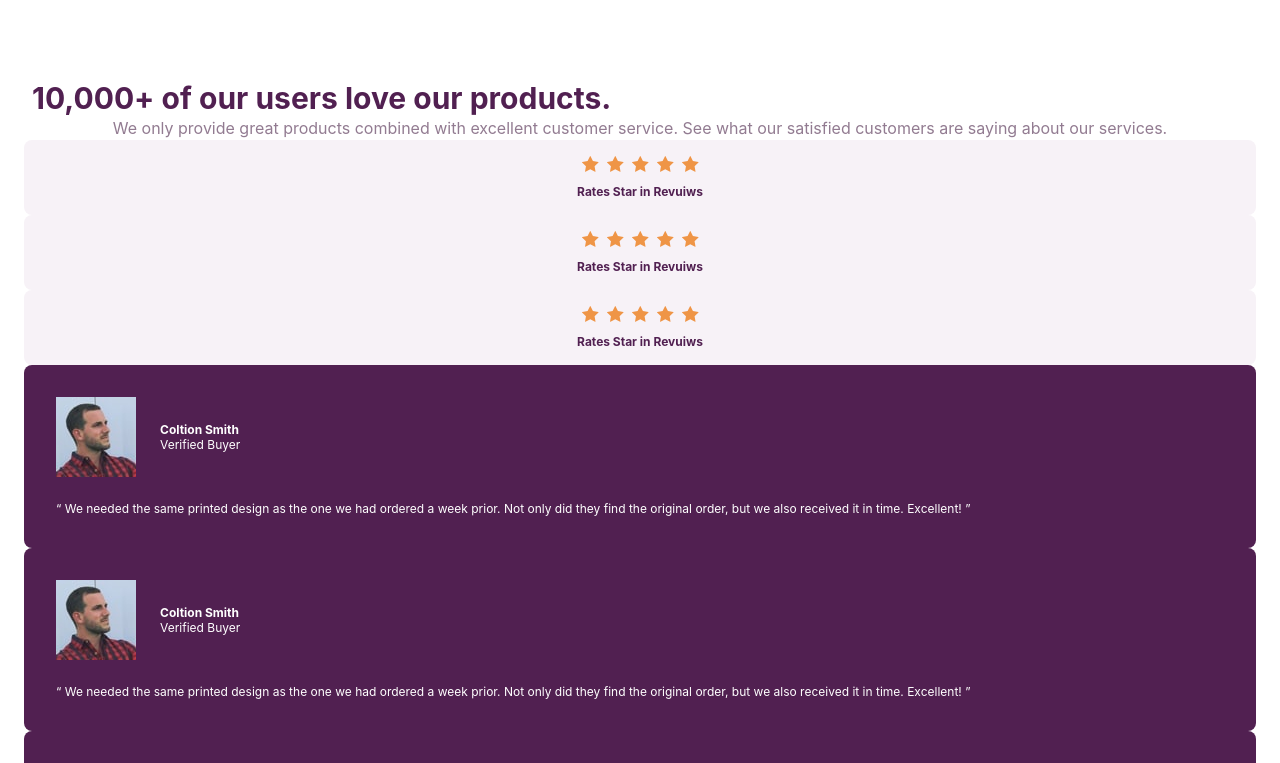
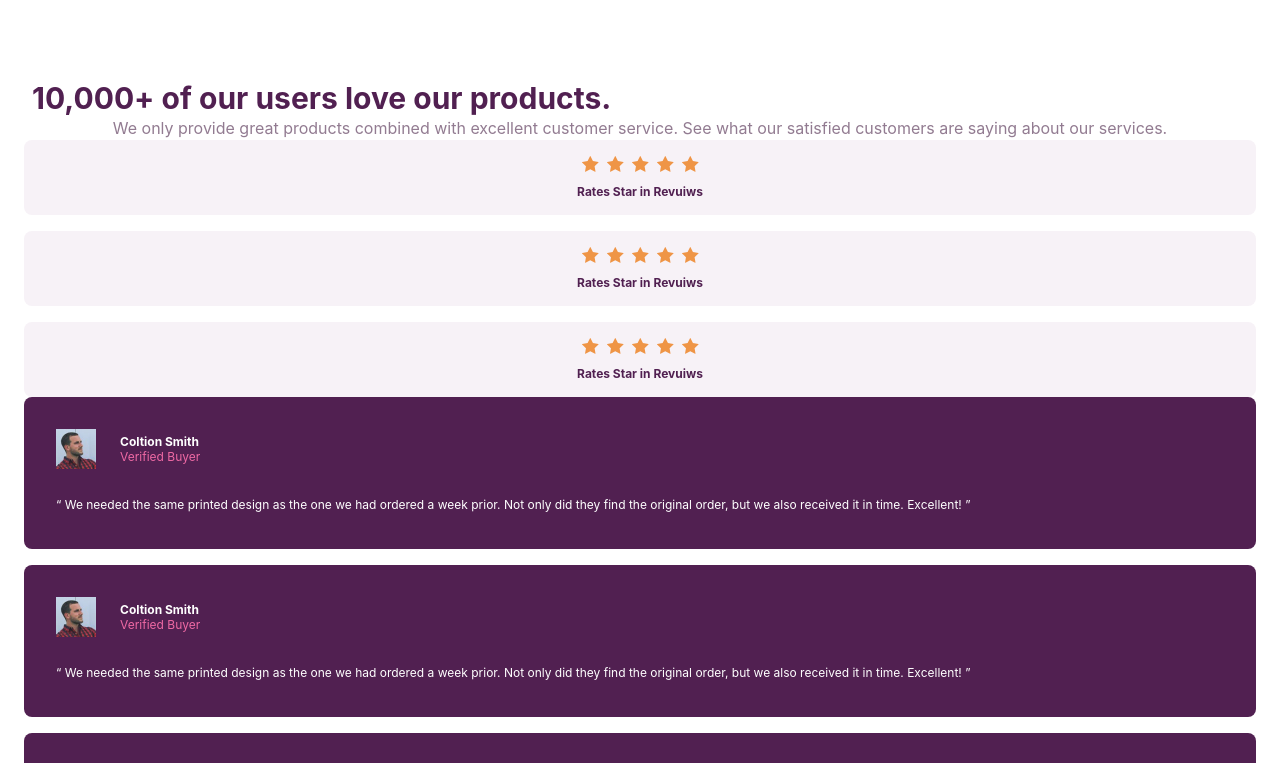
Before and after one commit to eleanore0724/lol, a React (Create React App) app: page / in a window 1280 px wide. Shown: the top 763 px of the page. Built offline with nearby package versions, Linux system fonts and the light colour scheme.

Commit message:
Add : modify css

```diff
--- a/src/App.jsx
+++ b/src/App.jsx
@@ -47,8 +47,11 @@ function Comment() {
   return (
     <div className={styles.comment}>
       <header>
-      <img className={styles.avatar}
-      src={PictureColton} alt="someone's avatars" />
+      <img
+        className={styles.avatar}
+        src={PictureColton}
+        alt="someone's avatars"
+      />
 
         <div className={styles.user}>
          <strong>Coltion Smith</strong>
@@ -71,7 +74,7 @@ function App() {
      <header className={styles.hrader}>
       <Title />
       <Description />
-      <ul>
+      <ul className={styles.list}>
         <li>
           <Rate />
         </li>
@@ -83,7 +86,7 @@ function App() {
         </li>
       </ul>
 
-      <ul>
+      <ul className={styles.list}>
         <li>
           <Comment />
         </li>
--- a/src/app.module.css
+++ b/src/app.module.css
@@ -51,6 +51,7 @@ local 我定義的東西，只會在這個mudule有被使用的時候才會可
        flex-direction: column;
        gap:var(--10);
    }
+
 
    .header {
        text-align: center;
@@ -116,11 +117,23 @@ local 我定義的東西，只會在這個mudule有被使用的時候才會可
     justify-content: center;
    }
 
-   .comment.avatar {
+   .comment .avatar {
        width: var(--10);
        border-radius: (--full);
        aspect-ratio: 1/1;
        overflow: hidden;
    }
+
+   .comment .user span {
+    color: var(--primary-light);
+   }
+
+   .comment p{
+    line-height: var(--6);
+   }
+
    .list {
-   }
+    display: flex;
+    flex-direction: column;
+    gap: var(--4);
+  }
```
